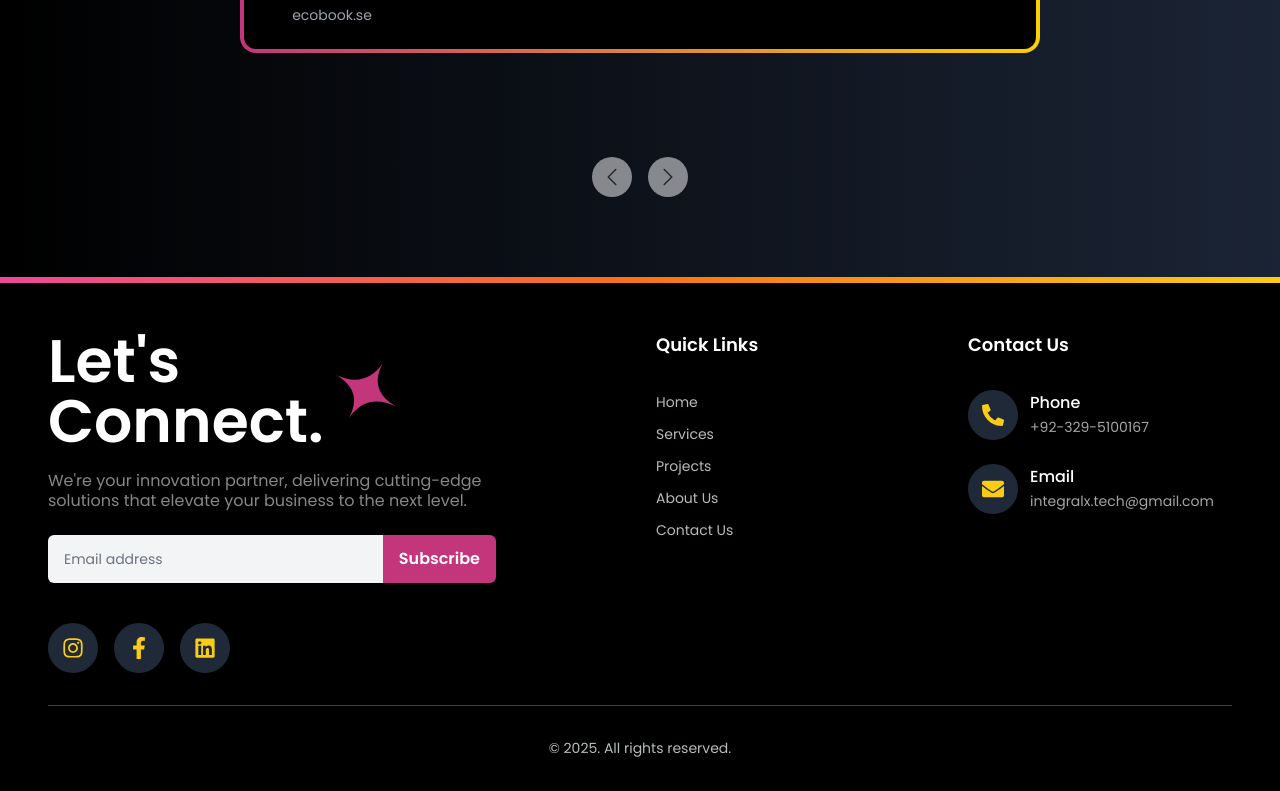
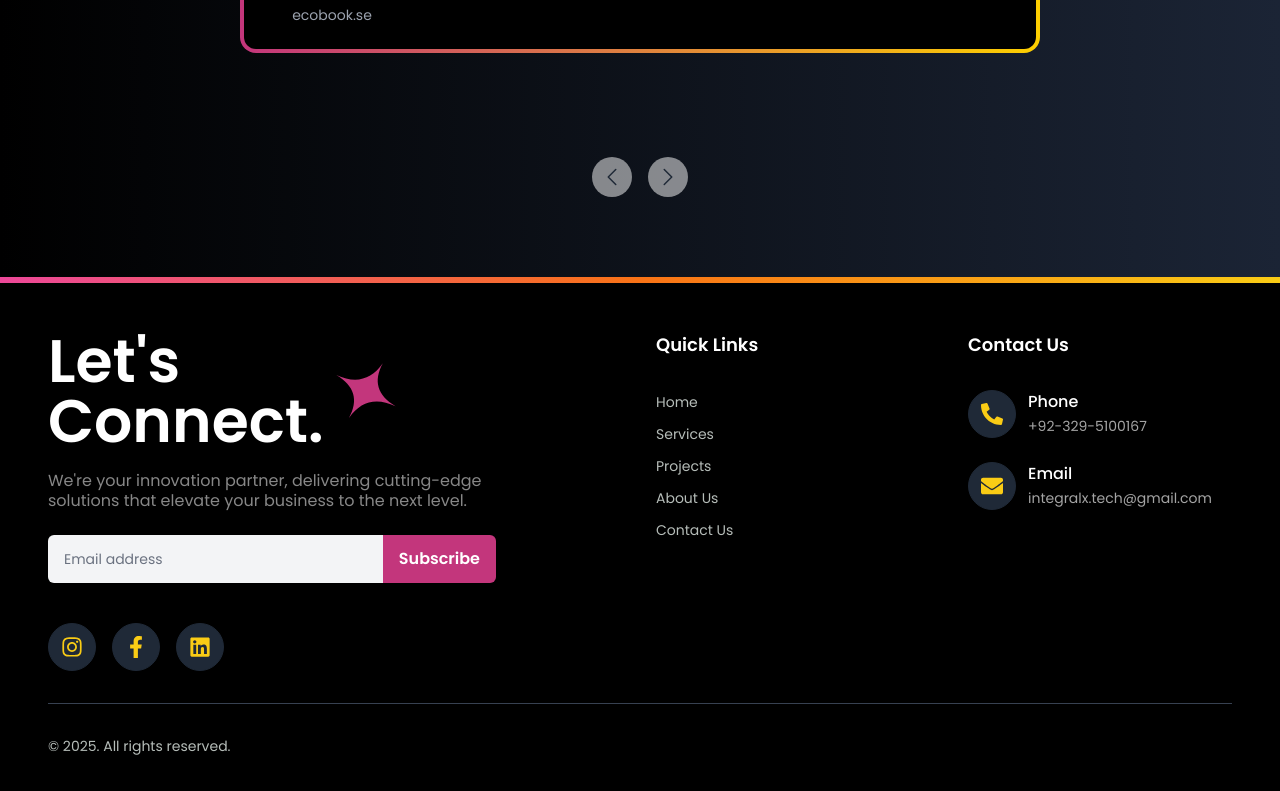
Before and after one commit to saad-builds/IntegralX-Updated, a React (Create React App) app: page / in a window 1280 px wide. Shown: the part 3646-4437 px from the top of the page. Built offline with nearby package versions, Linux system fonts and the light colour scheme.

Commit message:
update alight of footer for small devices

```diff
--- a/src/components/Homepage/Footer.js
+++ b/src/components/Homepage/Footer.js
@@ -78,9 +78,8 @@ const Footer = () => {
     }
   };
 
-  // Reusable classes for icon circles: keep border same, darken bg on hover, icon color unchanged
   const circleClasses =
-    "bg-gray-800 border-[2px] border-gray-800 rounded-full p-3 flex items-center justify-center transition-colors duration-200 hover:bg-gray-900";
+    "bg-gray-800 border border-gray-800 rounded-full p-3 flex items-center justify-center transition-colors duration-200 hover:bg-gray-900";
 
   return (
     <>
@@ -88,7 +87,7 @@ const Footer = () => {
       <footer className="bg-black text-gray-300 pt-12 pb-8 px-6 md:px-12">
         <div className="max-w-7xl mx-auto flex flex-col lg:flex-row gap-12 lg:gap-8">
           {/* Left Section */}
-          <div className="w-full lg:w-1/2 text-center lg:text-left flex flex-col items-center lg:items-start">
+          <div className="w-full lg:w-1/2 flex flex-col items-start">
             <div className="flex items-center gap-3 mb-5">
               <h2 className="text-4xl md:text-6xl font-semibold text-white leading-tight">
                 Let's
@@ -135,7 +134,7 @@ const Footer = () => {
             )}
 
             {/* Social Icons */}
-            <div className="flex justify-center lg:justify-start mt-6 gap-4">
+            <div className="flex justify-start mt-6 gap-4">
               <a
                 href="https://www.instagram.com/integralx.tech/"
                 target="_blank"
@@ -167,7 +166,7 @@ const Footer = () => {
           </div>
 
           {/* Right Section */}
-          <div className="w-full lg:w-1/2 flex flex-col sm:flex-row justify-center items-center sm:items-start gap-12 lg:gap-12 text-center sm:text-left">
+          <div className="w-full lg:w-1/2 flex flex-col sm:flex-row items-start gap-12 lg:gap-12">
             {/* Quick Links */}
             <div className="flex-1">
               <h4 className="text-white font-semibold mb-8 text-[18px]">
@@ -195,7 +194,7 @@ const Footer = () => {
               </h4>
               <div className="space-y-6">
                 {/* Phone Section */}
-                <div className="flex items-center gap-3 justify-center sm:justify-start">
+                <div className="flex items-center gap-3">
                   <a
                     href="tel:+923295100167"
                     className={circleClasses}
@@ -214,7 +213,7 @@ const Footer = () => {
                 </div>
 
                 {/* Email Section */}
-                <div className="flex items-center gap-3 justify-center sm:justify-start">
+                <div className="flex items-center gap-3">
                   <a
                     href="mailto:integralx.tech@gmail.com"
                     className={circleClasses}
@@ -238,7 +237,7 @@ const Footer = () => {
 
         {/* Footer Bottom */}
         <hr className="border-t border-gray-700 my-8" />
-        <div className="text-center text-[14px] text-[#B6BDB9]">
+        <div className="text-[14px] text-[#B6BDB9]">
           © {new Date().getFullYear()}. All rights reserved.
         </div>
       </footer>
```
